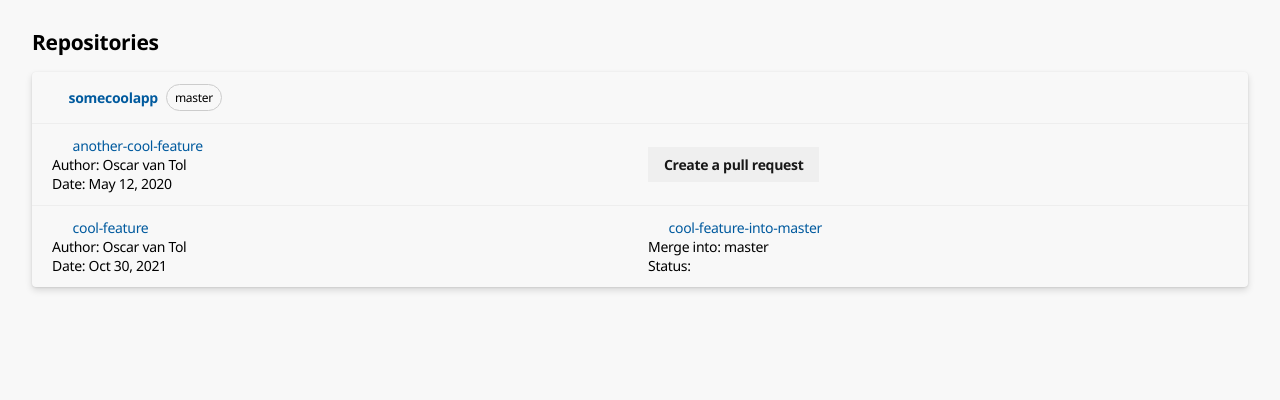
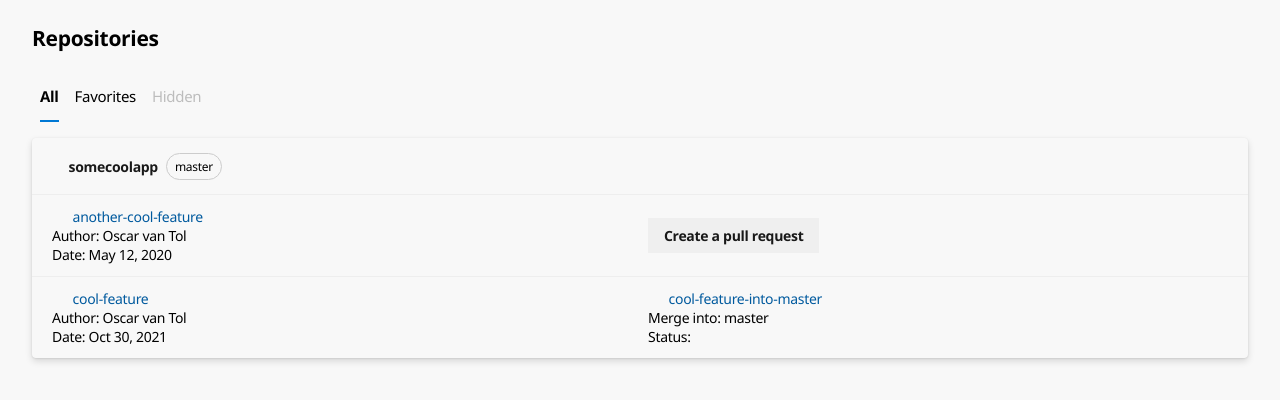
Before and after one commit to oscarvantol/repo-board, an Angular app in the folder repo-board/: page / in a window 1280 px wide. Shown: the top 400 px of the page. Built offline with nearby package versions, Linux system fonts and the light colour scheme; a web font is replaced by a local one; what azure-devops-extension-api would draw is missing.

Commit message:
Added simpe favorites option

```diff
--- a/repo-board/src/app/app.component.html
+++ b/repo-board/src/app/app.component.html
@@ -1,4 +1,17 @@
 <div class="repositories" *ngIf="gitRepositories$ | async as gitRepositories">
     <h1>Repositories</h1>
+
+    <div class="tabs">
+        <span class="tab" [class.active]="view === 'all'" (click)="view = 'all'">
+            <span>All</span>
+        </span>
+        <span class="tab" [class.active]="view === 'favorites'" (click)="view = 'favorites'">
+            <span>Favorites</span>
+        </span>
+        <span class="tab muted" [class.active]="view === 'hidden'" (click)="view = 'hidden'">
+            <span>Hidden</span>
+        </span>
+    </div>
+
     <git-repo *ngFor="let gitRepository of gitRepositories" [git-repository]="gitRepository"></git-repo>
 </div>
--- a/repo-board/src/app/app.component.scss
+++ b/repo-board/src/app/app.component.scss
@@ -8,6 +8,31 @@
     h1 {
         font-size: 21px;
         font-weight: 600;
-        margin: 16px 0;
+        margin: 12px 0 20px;
+    }
+    .tabs {
+        display: flex;
+        flex-direction: row;
+        margin-bottom: 16px;
+        .tab {
+            cursor: pointer;
+            padding: 0 8px;
+            span {
+                align-items: center;
+                display: flex;
+                font-weight: normal;
+                height: 48px;
+            }
+            &.active {
+                span {
+                    border-bottom: 2px solid rgba(0, 120, 212, 1);
+                    border-bottom: 2px solid var(--communication-background, rgba(0, 120, 212, 1));
+                    font-weight: 600;
+                }
+            }
+            &.muted {
+                color: rgba(0, 0, 0, .24);
+            }
+        }
     }
 }
--- a/repo-board/src/app/app.component.ts
+++ b/repo-board/src/app/app.component.ts
@@ -1,16 +1,37 @@
 import { Component, OnInit } from '@angular/core';
 import { GitRepository } from 'azure-devops-extension-api/Git';
 import { Observable, of } from 'rxjs';
+import { map } from 'rxjs/operators';
 import { RepoService } from './services/repo.service';
 
+export type ViewType = "favorites" | "all" | "hidden";
 @Component({
   selector: 'app-root',
   templateUrl: './app.component.html',
   styleUrls: ['./app.component.scss']
 })
 export class AppComponent implements OnInit {
-  title = 'repo-board';
-  // routeUrl: string = "";
+  private _view: ViewType = "all";
+  public get view() {
+    return this._view;
+  }
+
+  public set view(value: ViewType) {
+    if (this._view !== value) {
+      this._view = value;
+      this.gitRepositories$ = this.repoService.gitRepositories$.pipe(map((g) => {
+        switch (this.view) {
+          case "favorites":
+            return g.filter(repo => this.repoService.isFavorite(repo.id));
+          case "hidden":
+            return [];
+          case "all":
+          default:
+            return g;
+        }
+      }));
+    }
+  }
 
   public gitRepositories$: Observable<GitRepository[]> = of([]);
 
--- a/repo-board/src/app/repo.component.html
+++ b/repo-board/src/app/repo.component.html
@@ -3,6 +3,21 @@
         <span class="ms-Icons"><span aria-hidden="true" class="ms-Icon--GitLogo"></span></span>
         <a class="title" [href]="gitRepository.webUrl" target="_top">{{gitRepository.name}}</a>
         <span class="badge">{{gitRepository.defaultBranch.replace('refs/heads/', '')}}</span>
+
+        <div class="fav">
+            <ng-container *ngIf="isFavorite(gitRepository.id); then removeFavorite; else addFavorite"></ng-container>
+
+            <ng-template #addFavorite>
+                <button class="bolt-button bolt-icon-button" tabindex="-1" type="button" (click)="toggleFavorite(gitRepository.id)">
+                    <span class="fabric-icon ms-Icon--FavoriteStar"></span>
+                </button>
+            </ng-template>
+            <ng-template #removeFavorite>
+                <button class="bolt-button bolt-icon-button favorite-star" tabindex="-1" type="button" (click)="toggleFavorite(gitRepository.id)">
+                    <span aria-hidden="true" class="left-icon flex-noshrink fabric-icon ms-Icon--FavoriteStarFill medium"></span>
+                </button>
+            </ng-template>
+        </div>
     </div>
 
     <div class="container" *ngFor="let branch of gitBranches">
--- a/repo-board/src/app/repo.component.scss
+++ b/repo-board/src/app/repo.component.scss
@@ -15,17 +15,47 @@ a {
     margin-right: 10px;
 }
 
+.ms-Icon--Branch:before {
+    content: "\ebc2 ";
+}
+
+.ms-Icon--FavoriteStar:before {
+    content: "\e734 ";
+}
+
+.ms-Icon--FavoriteStarFill:before {
+    content: "\e735 ";
+}
+
 .ms-Icon--GitLogo:before {
     content: "\f65d ";
     color: #f05133;
 }
 
-.ms-Icon--Branch:before {
-    content: "\ebc2 ";
+.ms-Icon--PullRequest:before {
+    content: "\F296 ";
 }
 
-.ms-Icon--PullRequest:before {
-    content: "\F296 ";
+.bolt-button {
+    &.bolt-icon-button {
+        border: 0;
+        background: transparent;
+        padding: 8px;
+        &:hover {
+            background-color: rgba(var(--palette-neutral-6, 239, 239, 239), 1);
+        }
+    }
+}
+
+.favorite-star {
+    color: #ffbe00;
+}
+
+.fabric-icon {
+    align-self: center;
+    display: inline-flex;
+    font-family: "AzureDevOpsMDL2Assets";
+    -webkit-font-smoothing: antialiased;
 }
 
 .repo {
@@ -62,6 +92,13 @@ a {
             font-weight: normal;
             margin-left: 8px;
             padding: 4px 8px;
+        }
+        .fav {
+            margin-left: auto;
+        }
+        a {
+            color: rgba(0, 0, 0, .9);
+            &:hover {}
         }
     }
     .container {
--- a/repo-board/src/app/repo.component.ts
+++ b/repo-board/src/app/repo.component.ts
@@ -15,17 +15,18 @@ export class RepoComponent implements OnInit {
         defaultBranch: "main"
     } as GitRepository;
 
-    gitBranches: GitBranchStats[] = [];
-    pullRequests: GitPullRequest[] = [];
+    public gitBranches: GitBranchStats[] = [];
+    public pullRequests: GitPullRequest[] = [];
 
-    constructor(public readonly repoService: RepoService) {}
+    constructor(public readonly repoService: RepoService) {
+    }
 
     async ngOnInit() {
         this.gitBranches = await this.repoService.getBranches(this.gitRepository);
         this.pullRequests = await this.repoService.getPullRequests(this.gitRepository);
     }
 
-    getPullRequest(branchName: string): GitPullRequest | undefined {
+    getPullRequest(branchName: string) {
         return this.pullRequests.find(pr => pr.sourceRefName === `refs/heads/${branchName}`);
     }
 
@@ -40,15 +41,21 @@ export class RepoComponent implements OnInit {
         return "";
     }
 
-    getUrlForBranch(branchName: string): string {
+    getUrlForBranch(branchName: string) {
         return `${this.gitRepository.webUrl}?version=GB${branchName}`;
     }
 
-    getUrlForPullRequest(pullRequestId: number): string {
+    getUrlForPullRequest(pullRequestId: number) {
         return `${this.gitRepository.webUrl}/pullrequest/${pullRequestId}`;
     }
 
-    getUrlNewPullRequest(branchName: string): string {
+    getUrlNewPullRequest(branchName: string) {
         return `${this.gitRepository.webUrl}/pullrequestcreate?sourceRef=${branchName}`;
     }
+
+    public toggleFavorite = (repoId: string) =>
+        this.repoService.toggleFavorite(repoId);
+
+    public isFavorite = (repoId: string) =>
+        this.repoService.isFavorite(repoId);
 }
--- a/repo-board/src/app/services/repo.service.ts
+++ b/repo-board/src/app/services/repo.service.ts
@@ -19,11 +19,14 @@ export class RepoService {
   private _branches: GitBranchStats[] = [];
   private _pullRequests: GitPullRequest[] = [];
   private _gitClient?: GitRestClient;
+  private _favorites: string[] = [];
+
   public gitRepositories$: Observable<GitRepository[]> = of([]);
 
   constructor() {
     if (this.online)
       SDK.init();
+      this._favorites = JSON.parse(localStorage.getItem("repo-fav") ?? "[]") as string[];
   }
 
   public initialize = async () => this.online
@@ -82,4 +85,19 @@ export class RepoService {
       if (name1 < name2) return -1;
       return 0;
     });
+
+    public toggleFavorite(repoId: string) {
+      const idx = this._favorites.indexOf(repoId);
+      if (idx > -1) {
+          this._favorites.splice(idx, 1);
+      } else {
+          this._favorites.push(repoId);
+      }
+      localStorage.setItem("repo-fav", JSON.stringify(this._favorites));
+  }
+
+  public isFavorite(repoId: string) {
+      return this._favorites.indexOf(repoId) > -1;
+  }
+
 }
```
